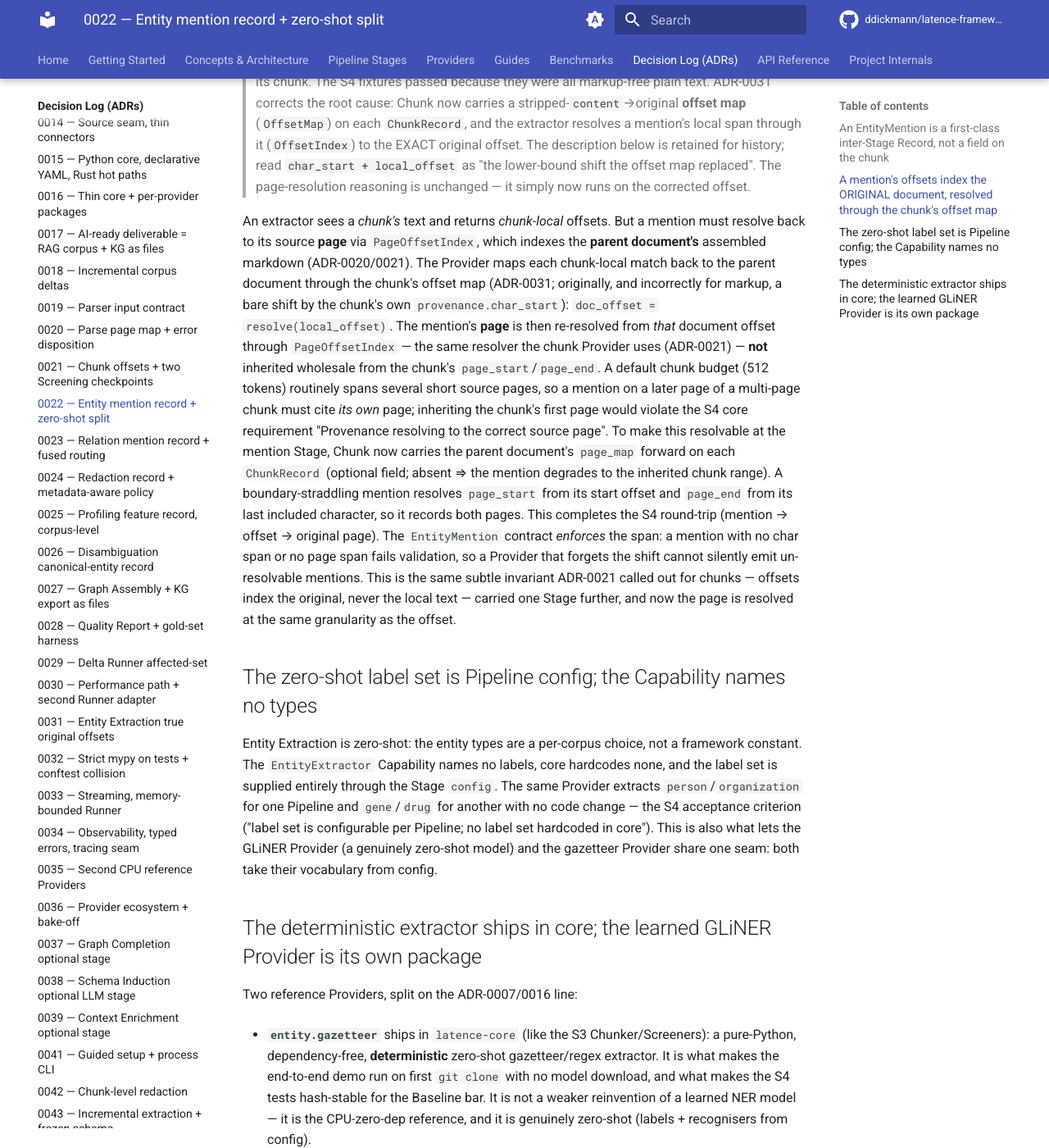
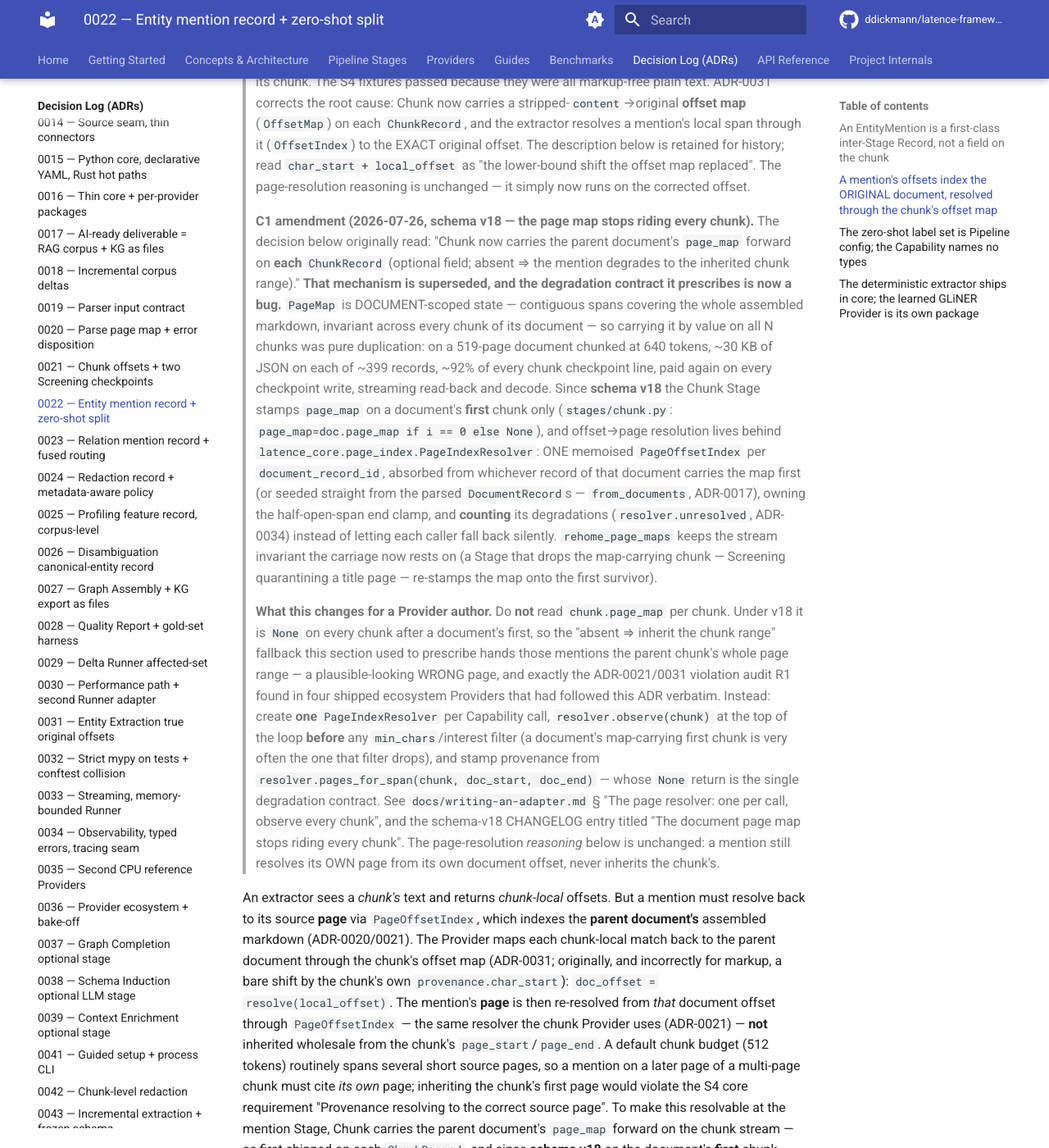
Before and after one commit to ddickmann/latence, an MkDocs documentation site: the page built from docs/adr/0022-entity-mention-record-and-zero-shot-provider-split.md, in a window 1280 px wide and 1400 px high, scrolled down 1122 px. Shown: the whole window at 82% size. Built offline with MkDocs 1.6.1 and Material for MkDocs 9.7.7, drawn with Linux system fonts in a browser that asks for light colours; comment, search, counter and statistics services are not loaded; some of the changed text lies outside the part shown.

Commit message:
fix(audit-R2): C1 invalidated a decision recorded in ADR-0022 and amended NO ADR. ADR-0022 states as its decision: "To make this resolvable at the mention Stage, Chunk now carries the parent document's `page_map` forward on each `ChunkRecord` (optional field; absent ⇒ the mention degrades to the inherited chunk range)." Schema v18 stamps it on chunk index 0 only. Three other lanes DID amend their ADRs (0003, 0033, 0036 all have new amendment sections in this diff); C1 recorded the change only in CHANGELOG.md and left the authoritative ADR asserting the opposite mechanism.

```diff
--- a/docs/adr/0022-entity-mention-record-and-zero-shot-provider-split.md
+++ b/docs/adr/0022-entity-mention-record-and-zero-shot-provider-split.md
@@ -41,6 +41,37 @@ to re-resolve offsets).
 > "the lower-bound shift the offset map replaced". The page-resolution reasoning is unchanged
 > — it simply now runs on the corrected offset.
 
+> **C1 amendment (2026-07-26, schema v18 — the page map stops riding every chunk).** The decision
+> below originally read: "Chunk now carries the parent document's `page_map` forward on **each**
+> `ChunkRecord` (optional field; absent ⇒ the mention degrades to the inherited chunk range)."
+> **That mechanism is superseded, and the degradation contract it prescribes is now a bug.**
+> `PageMap` is DOCUMENT-scoped state — contiguous spans covering the whole assembled markdown,
+> invariant across every chunk of its document — so carrying it by value on all N chunks was pure
+> duplication: on a 519-page document chunked at 640 tokens, ~30 KB of JSON on each of ~399 records,
+> ~92% of every chunk checkpoint line, paid again on every checkpoint write, streaming read-back and
+> decode. Since **schema v18** the Chunk Stage stamps `page_map` on a document's **first** chunk only
+> (`stages/chunk.py`: `page_map=doc.page_map if i == 0 else None`), and offset→page resolution lives
+> behind `latence_core.page_index.PageIndexResolver`: ONE memoised `PageOffsetIndex` per
+> `document_record_id`, absorbed from whichever record of that document carries the map first (or
+> seeded straight from the parsed `DocumentRecord`s — `from_documents`, ADR-0017), owning the
+> half-open-span end clamp, and **counting** its degradations (`resolver.unresolved`, ADR-0034)
+> instead of letting each caller fall back silently. `rehome_page_maps` keeps the stream invariant
+> the carriage now rests on (a Stage that drops the map-carrying chunk — Screening quarantining a
+> title page — re-stamps the map onto the first survivor).
+>
+> **What this changes for a Provider author.** Do **not** read `chunk.page_map` per chunk. Under v18
+> it is `None` on every chunk after a document's first, so the "absent ⇒ inherit the chunk range"
+> fallback this section used to prescribe hands those mentions the parent chunk's whole page range —
+> a plausible-looking WRONG page, and exactly the ADR-0021/0031 violation audit R1 found in four
+> shipped ecosystem Providers that had followed this ADR verbatim. Instead: create **one**
+> `PageIndexResolver` per Capability call, `resolver.observe(chunk)` at the top of the loop **before**
+> any `min_chars`/interest filter (a document's map-carrying first chunk is very often the one that
+> filter drops), and stamp provenance from `resolver.pages_for_span(chunk, doc_start, doc_end)` —
+> whose `None` return is the single degradation contract. See `docs/writing-an-adapter.md` § "The page
+> resolver: one per call, observe every chunk", and the schema-v18 CHANGELOG entry titled "The
+> document page map stops riding every chunk". The page-resolution *reasoning* below is unchanged: a mention still resolves
+> its OWN page from its own document offset, never inherits the chunk's.
+
 An extractor sees a *chunk's* text and returns *chunk-local* offsets. But a mention
 must resolve back to its source **page** via `PageOffsetIndex`, which indexes the
 **parent document's** assembled markdown (ADR-0020/0021). The Provider maps each
@@ -53,9 +84,12 @@ chunk's `page_start`/`page_end`. A default chunk budget (512 tokens) routinely s
 several short source pages, so a mention on a later page of a multi-page chunk must
 cite *its own* page; inheriting the chunk's first page would violate the S4 core
 requirement "Provenance resolving to the correct source page". To make this
-resolvable at the mention Stage, Chunk now carries the parent document's `page_map`
-forward on each `ChunkRecord` (optional field; absent ⇒ the mention degrades to the
-inherited chunk range). A boundary-straddling mention resolves `page_start` from its
+resolvable at the mention Stage, Chunk carries the parent document's `page_map` forward on
+the chunk stream — as first shipped on each `ChunkRecord`, and since **schema v18** on the
+document's **first** chunk only, with the mention Stage resolving through the
+document-scoped `PageIndexResolver` (C1 amendment above; a lookup that finds no map for the
+document *at all* is the only case that degrades to the inherited chunk range).
+A boundary-straddling mention resolves `page_start` from its
 start offset and `page_end` from its last included character, so it records both
 pages. This completes the S4 round-trip (mention → offset → original page). The
 `EntityMention` contract *enforces* the span: a mention with no char span or no page
```
Also changed, not shown: docs/adr/0031-entity-extraction-emits-true-original-offsets-via-carried-strip-offset-map.md (+8 -2 lines), docs/adr/0042-chunk-level-redaction-fixes-the-document-truncation-leak.md (+4 -3 lines), issues/audit-arch/R2-invariants_and_adrs-4.md (added, +84 -0 lines), 1 other file.
